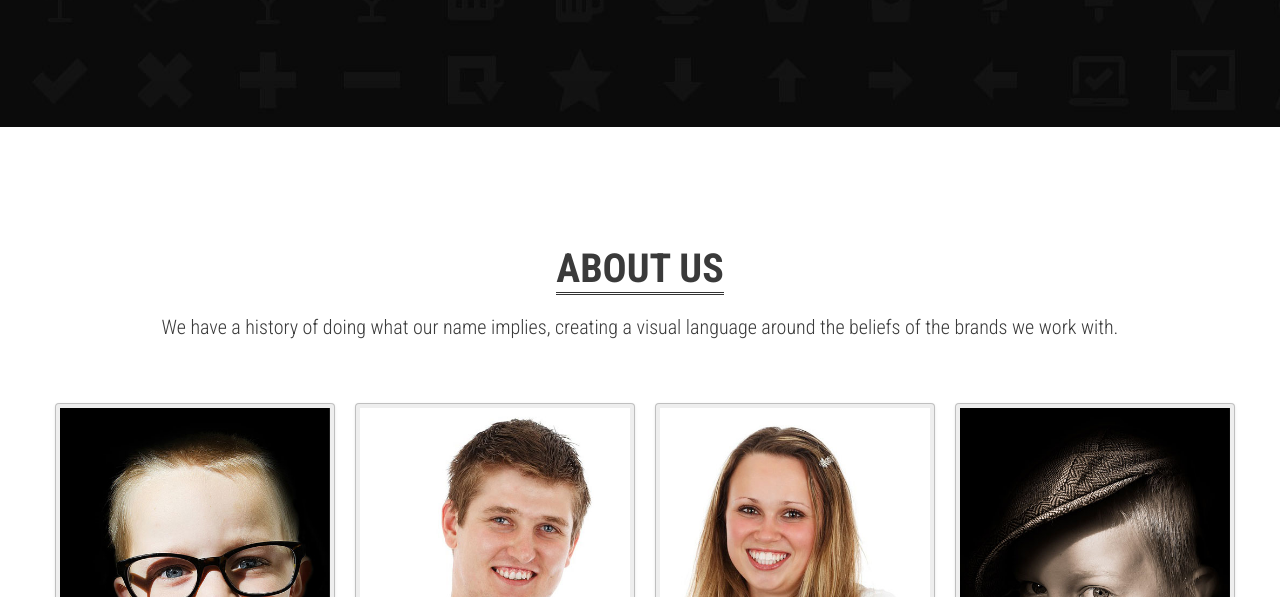
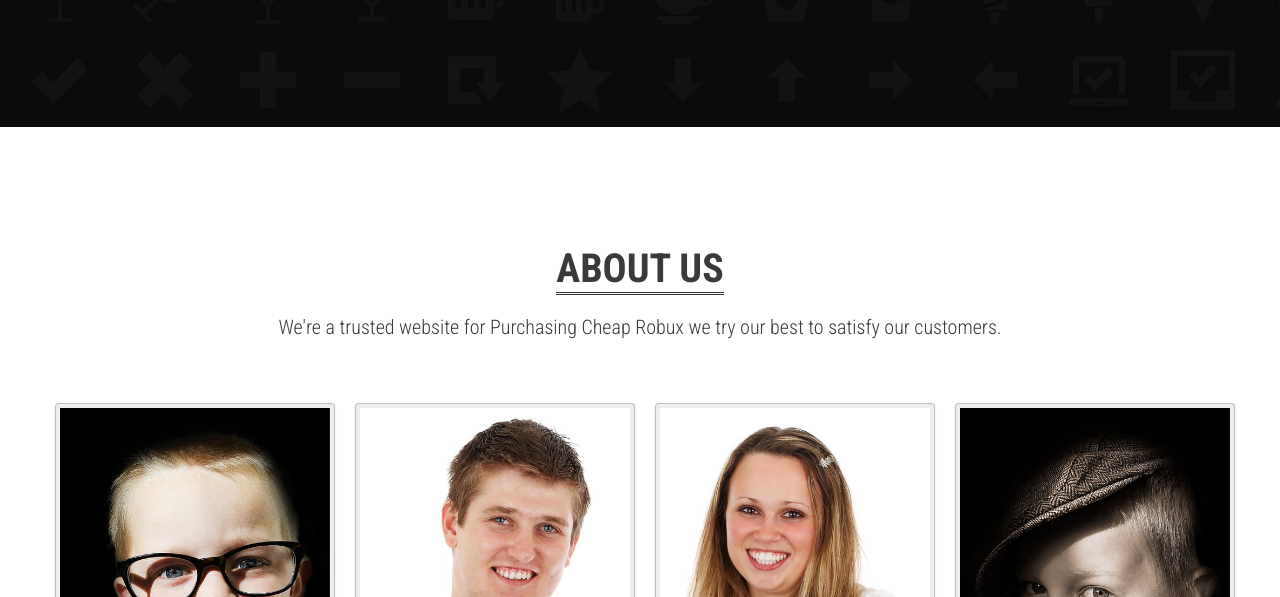
Before and after one commit to B0rkk/rbx.robux, a plain HTML site: page index.html in a window 1280 px wide. Shown: the part 503-1100 px from the top of the page. Drawn offline with Linux system fonts and the light colour scheme.

Commit message:
Update index.html

```diff
--- a/index.html
+++ b/index.html
@@ -86,7 +86,7 @@
           </div>
           <div class="sub-heading">
             <p>
-              We have a history of doing what our name implies, creating a visual language around the beliefs of the brands we work with.
+              We're a trusted website for Purchasing Cheap Robux we try our best to satisfy our customers.
             </p>
           </div>
         </div>
```
